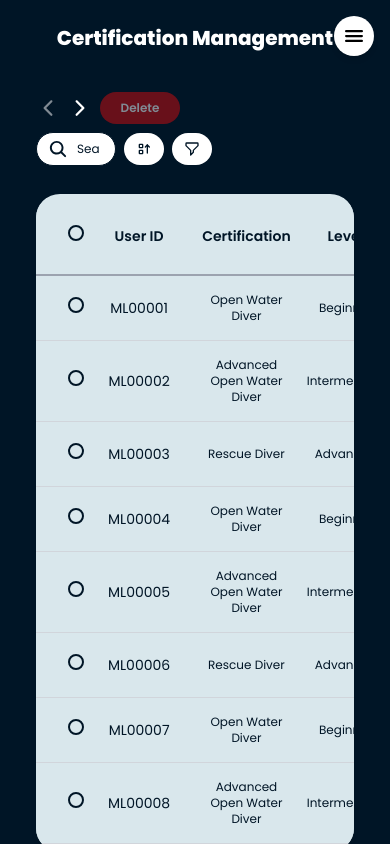
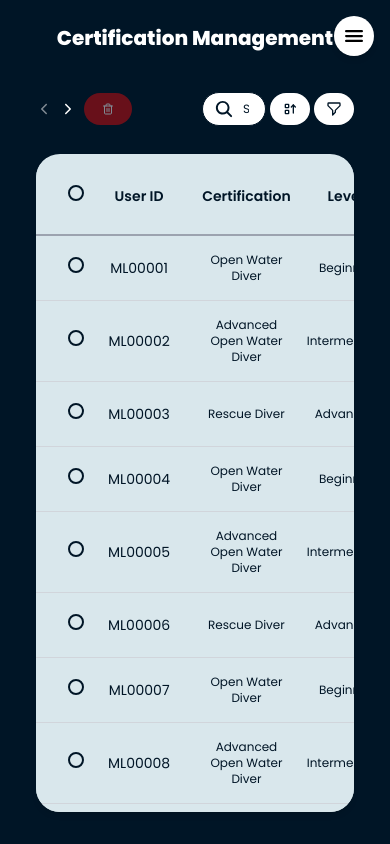
Before and after one commit to roserossssss/dive-site, a Next.js app in the folder diver-application/: page /Admin-Dashboard/CertificateManagement in a window 390 px wide. Built offline with nearby package versions, Linux system fonts and the light colour scheme.

Commit message:
Updated Page
- improved responsiveness
- added an icon
- added aria-label to improve accessibility score

```diff
--- a/diver-application/app/Admin-Dashboard/CertificateManagement/page.tsx
+++ b/diver-application/app/Admin-Dashboard/CertificateManagement/page.tsx
@@ -6,6 +6,7 @@ import { ChevronDown, MoreVertical } from "lucide-react";
 import { IoSearch } from "react-icons/io5";
 import { TbSortAscending2 } from "react-icons/tb";
 import { HiOutlineFilter } from "react-icons/hi";
+import { FiTrash2 } from "react-icons/fi";
 import { IoIosArrowBack, IoIosArrowForward } from "react-icons/io";
 
 import DeleteConfirmationModal from "./DeleteConfirmationModal";
@@ -162,41 +163,41 @@ export default function CertificateManagement() {
           Certification Management
         </h2>
 
-      <div className="-mt-7 p-5 min-h-[60vh] mr-0 md:mr-[0.65rem]">
+        <div className="mt-5 p-5 min-h-[60vh] mr-0 md:mr-[0.65rem]">
           {/* Controls */}
-        <div className="flex flex-wrap items-center justify-between gap-2 mt-12">
+          <div className="flex flex-row justify-between gap-4 mb-4 flex-nowrap overflow-x-auto">
             {/* Navigation Arrows and Delete Button */}
-          <div className="flex items-center gap-2">
+            <div className="flex items-center gap-2 flex-shrink-0">
               <IoIosArrowBack
                 size={24}
-              className={`cursor-pointer text-white ${
-                currentPage === 1 ? "opacity-50 cursor-not-allowed" : ""
+                className={`cursor-pointer text-white w-4 h-4 sm:w-6 sm:h-6 md:w-5 md:h-5 lg:w-6 lg:h-6 ${currentPage === 1 ? "opacity-50 cursor-not-allowed" : ""
                   }`}
                 onClick={handlePreviousPage}
                 aria-hidden="true"
               />
               <IoIosArrowForward
                 size={24}
-              className={`cursor-pointer text-white ${
-                currentPage === totalPages ? "opacity-50 cursor-not-allowed" : ""
+                className={`cursor-pointer text-white w-4 h-4 sm:w-6 sm:h-6 md:w-5 md:h-5 lg:w-6 lg:h-6 ${currentPage === totalPages ? "opacity-50 cursor-not-allowed" : ""
                   }`}
                 onClick={handleNextPage}
                 aria-hidden="true"
               />
               <button
-              className={`bg-[#CF0C0F] text-[#FFFFFF] text-xs sm:text-base px-3 py-2 w-20 md:px-3 md:py-2 md:w-28 rounded-full font-semibold flex items-center justify-center gap-2 ${
-                selectedCertificates.length === 0 ? "opacity-50 cursor-not-allowed" : ""
+                className={`text-white text-xs sm:text-base px-6 py-2 w-10 h-8 md:h-10 lg:h-10 sm:-ml-1 md:-ml-0.5 md:px-3 md:py-2 md:w-12 lg:w-28 rounded-full font-semibold flex items-center justify-center gap-2 bg-[#CF0C0F] ${selectedCertificates.length === 0 ? "opacity-50 cursor-not-allowed" : ""
                   }`}
                 onClick={() => setShowDeleteModal(true)}
                 disabled={selectedCertificates.length === 0}
                 aria-label="Delete selected certificates"
               >
-              <span>Delete</span>
+                <span className="flex items-center gap-2">
+                  <FiTrash2 className="w-3 h-3 md:w-4 md:h-4 lg:hidden" />
+                  <span className="hidden lg:inline">Delete</span>
+                </span>
               </button>
             </div>
 
             {/* Search, Sort, and Filter */}
-          <div className="flex items-center gap-2">
+            <div className="flex items-center gap-1 flex-nowrap whitespace-nowrap flex-shrink-0">
               {/* Search */}
               <div className="relative group">
                 <IoSearch
@@ -209,14 +210,14 @@ export default function CertificateManagement() {
                   placeholder="Search"
                   value={searchTerm}
                   onChange={(e) => setSearchTerm(e.target.value)}
-                className="pl-10 pr-4 py-2 rounded-full bg-white border border-[#001526] text-[#001526] font-medium placeholder-[#001526] focus:ring-2 focus:ring-[#001526] focus:border-blue-500 transition-all duration-300 ease-in-out text-xs sm:text-base w-20 sm:w-32 lg:w-70 sm:hover:w-60 sm:focus-within:w-80"
+                  className="pl-10 pr-4 py-2 rounded-full bg-white border border-[#001526] text-[#001526] font-medium placeholder-[#001526] focus:ring-2 focus:ring-[#001526] focus:border-blue-500 transition-all duration-300 ease-in-out text-xs sm:text-base w-16 md:w-20 lg:w-72 md:hover:w-38 md:focus-within:w-38 lg:focus-within:w-80"
                   aria-label="Search"
                 />
               </div>
 
               {/* Sort Dropdown */}
               <button
-              className="bg-white text-[#001526] text-xs sm:text-base px-3 py-2 w-10 md:px-4 md:py-2 md:w-28 rounded-full font-semibold flex items-center gap-2"
+                className="bg-white text-[#001526] text-xs sm:text-base px-3 py-2 w-10 md:px-4 md:py-2 md:w-12 lg:w-28 rounded-full font-semibold flex items-center gap-2"
                 aria-label="Sort certificates"
               >
                 <TbSortAscending2 className="w-4 sm:w-5 lg:w-7 h-4 sm:h-5 lg:h-5" />
@@ -225,7 +226,7 @@ export default function CertificateManagement() {
 
               {/* Filter Dropdown */}
               <button
-              className="bg-white text-[#001526] text-xs sm:text-base px-3 py-2 w-10 md:px-4 md:py-2 md:w-28 rounded-full font-semibold flex items-center gap-2"
+                className="bg-white text-[#001526] text-xs sm:text-base px-3 py-2 w-10 md:px-4 md:py-2 md:w-12 lg:w-28 rounded-full font-semibold flex items-center gap-2"
                 aria-label="Filter certificates"
               >
                 <HiOutlineFilter className="w-4 sm:w-5 lg:w-7 h-4 sm:h-5 lg:h-5" />
@@ -250,7 +251,7 @@ export default function CertificateManagement() {
             ) : (
               <div
                 className="overflow-x-auto overflow-y-auto max-h-[78vh] sm:max-h-[70vh] lg:max-h-[77vh] pb-2"
-              style={{ scrollbarWidth: "thin", scrollbarColor: "#001526 #D9E7EC", position: "relative", minHeight: "500px",  }}
+                style={{ scrollbarWidth: "thin", scrollbarColor: "#001526 #D9E7EC", position: "relative", minHeight: "500px", }}
               >
                 <table className="w-full text-center text-[#001526] mt-1 table-auto">
                   <thead className="bg-[#D9E7EC] border-b-2 border-gray-400">
@@ -258,8 +259,7 @@ export default function CertificateManagement() {
                       <th className="pl-8 sm:pb-3 sm:pl-10 pr-0 py-4 w-8 sm:w-12 text-left">
                         <input
                           type="checkbox"
-                        className={`appearance-none w-4 h-4 border-2 rounded-full ${
-                          selectedCertificates.length === paginatedCertificates.length
+                          className={`appearance-none w-4 h-4 border-2 rounded-full ${selectedCertificates.length === paginatedCertificates.length
                               ? "bg-[#001526] border-[#001526]" // Selected state
                               : "bg-[#D9E7EC] border-[#001526]" // Unselected state
                             } focus:ring-2 focus:ring-[#001526] transition-colors`}
@@ -289,8 +289,7 @@ export default function CertificateManagement() {
                         <td className="pl-8 sm:pb-3 sm:pl-10 pr-0 py-4 w-8 sm:w-12 text-left">
                           <input
                             type="checkbox"
-                          className={`appearance-none w-4 h-4 border-2 rounded-full ${
-                            selectedCertificates.includes(
+                            className={`appearance-none w-4 h-4 border-2 rounded-full ${selectedCertificates.includes(
                               (currentPage - 1) * itemsPerPage + index
                             )
                                 ? "bg-[#001526] border-[#001526]" // Selected state
@@ -507,8 +506,7 @@ export default function CertificateManagement() {
               <div
                 key={item}
                 onClick={() => handleItemClick(item)}
-                className={`p-2 mt-1 rounded-xl cursor-pointer transition-all ${
-                  selectedItem === item ? "bg-[#D9E7EC] text-[#001526]" : "text-[#001526]"
+                className={`p-2 mt-1 rounded-xl cursor-pointer transition-all ${selectedItem === item ? "bg-[#D9E7EC] text-[#001526]" : "text-[#001526]"
                   }`}
               >
                 {item}
```
Lines whose indentation alone changed are shown as unchanged.
